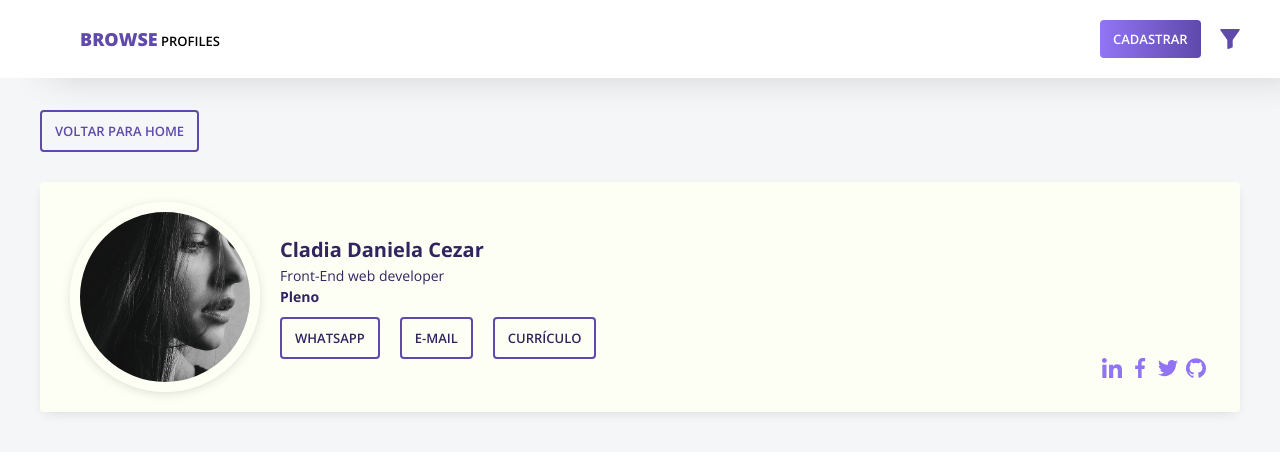
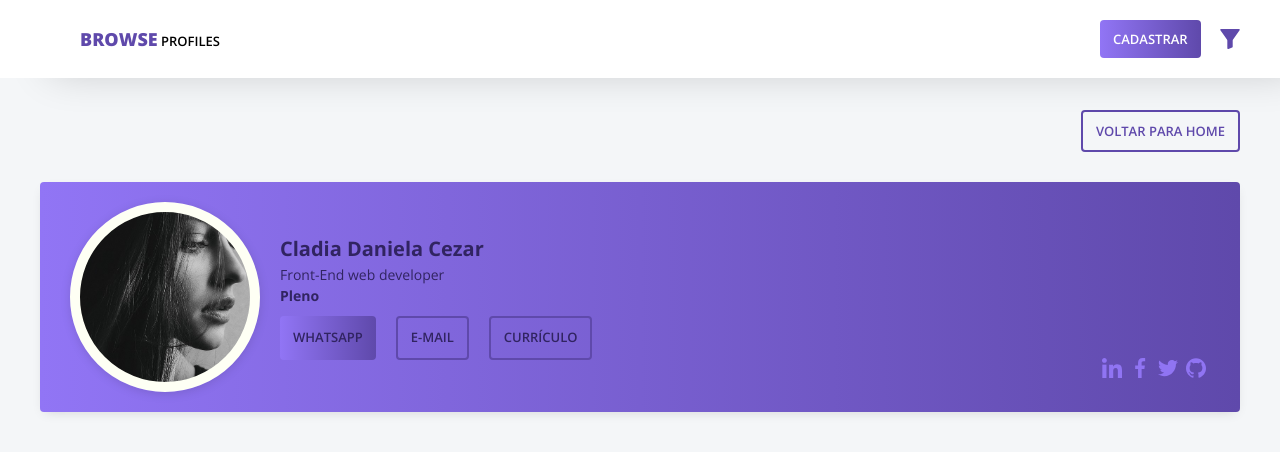
Before and after one commit to heliogsantos/browse-profiles, an Angular app: page /profile in a window 1280 px wide. Shown: the top 452 px of the page. Built offline with nearby package versions, Linux system fonts and the light colour scheme.

Commit message:
adicionei o FirstNamePipe

```diff
--- a/src/app/profile/profile/profile.component.html
+++ b/src/app/profile/profile/profile.component.html
@@ -14,9 +14,9 @@
                     <p class="color-base-dark">Front-End web developer</p>
                     <p class="color-base-dark font-700">Pleno</p>
                     <div class="btns">
-                        <button [routerLink]="['']" class="color-base-dark btn-animation btn-outline">WhatsApp</button>
-                        <button [routerLink]="['']" class="color-base-dark btn-animation btn-outline">E-mail</button>
-                        <button disabled [routerLink]="['']" class="color-base-dark btn-animation btn-outline">Currículo</button>
+                        <a [routerLink]="['']" class="color-base-dark btn btn-animation">WhatsApp</a>
+                        <a [routerLink]="['']" class="color-base-dark btn btn-animation btn-outline">E-mail</a>
+                        <a [routerLink]="['']" class="color-base-dark btn btn-animation btn-outline">Currículo</a>
                     </div>
                 </div>
             </div>
--- a/src/app/profile/profile/profile.component.scss
+++ b/src/app/profile/profile/profile.component.scss
@@ -8,7 +8,7 @@
     .back-home {
         width: 100%;
         display: flex;
-        justify-content: flex-start;
+        justify-content: flex-end;
         padding-bottom: 10px;
 
         .btn {
@@ -28,7 +28,7 @@
             display: flex;
             justify-content: space-between;
             flex-wrap: wrap;
-            background: #fefff4;
+            background-image: linear-gradient(90deg, #9175f5, #5f49ab);
 
             .profile-description {
                 display: flex;
@@ -66,12 +66,8 @@
                         display: flex;
                         justify-content: flex-start;
 
-                        .btn, .btn-outline {
+                        a {
                             margin-right: 20px;
-                        }
-
-                        .btn-outline {
-                            background: none;
                         }
                     }
                 }
--- a/src/app/shared/components/card/card.component.html
+++ b/src/app/shared/components/card/card.component.html
@@ -14,7 +14,7 @@
             <p class="font-600">{{profile.contract}}</p>
         </div>
         <div class="slills color-card">
-            <div class="skill font-600" *ngFor="let skill of skillSize(profile.skills)">{{skill | firstName}}</div>
+            <div class="skill font-600" *ngFor="let skill of skillSize(profile.skills)">{{firstName(skill)}}</div>
             <div class="btn btn-animation font-600" *ngIf="profile.skills.length > 3">+{{moreSkill(profile.skills, skillSize(profile.skills))}}</div>
         </div>
     </div>
--- a/src/app/shared/shared.module.ts
+++ b/src/app/shared/shared.module.ts
@@ -5,19 +5,17 @@ import { AppRoutingModule } from './../app-routing/app-routing.module';
 import { CardComponent } from './components/card/card.component';
 import { DataService } from './services/data-service';
 import { StopPropagation } from './models/stop-propagation';
-import { FirstNamePipe } from './pipes/first-name.pipe';
 
 
 @NgModule({
   declarations: [
-    CardComponent,
-    FirstNamePipe
+    CardComponent
   ],
   imports: [
     CommonModule,
     AppRoutingModule
   ],
-  exports: [CardComponent, FirstNamePipe],
+  exports: [CardComponent],
   providers: [DataService, StopPropagation],
 })
 export class SharedModule { }
```
